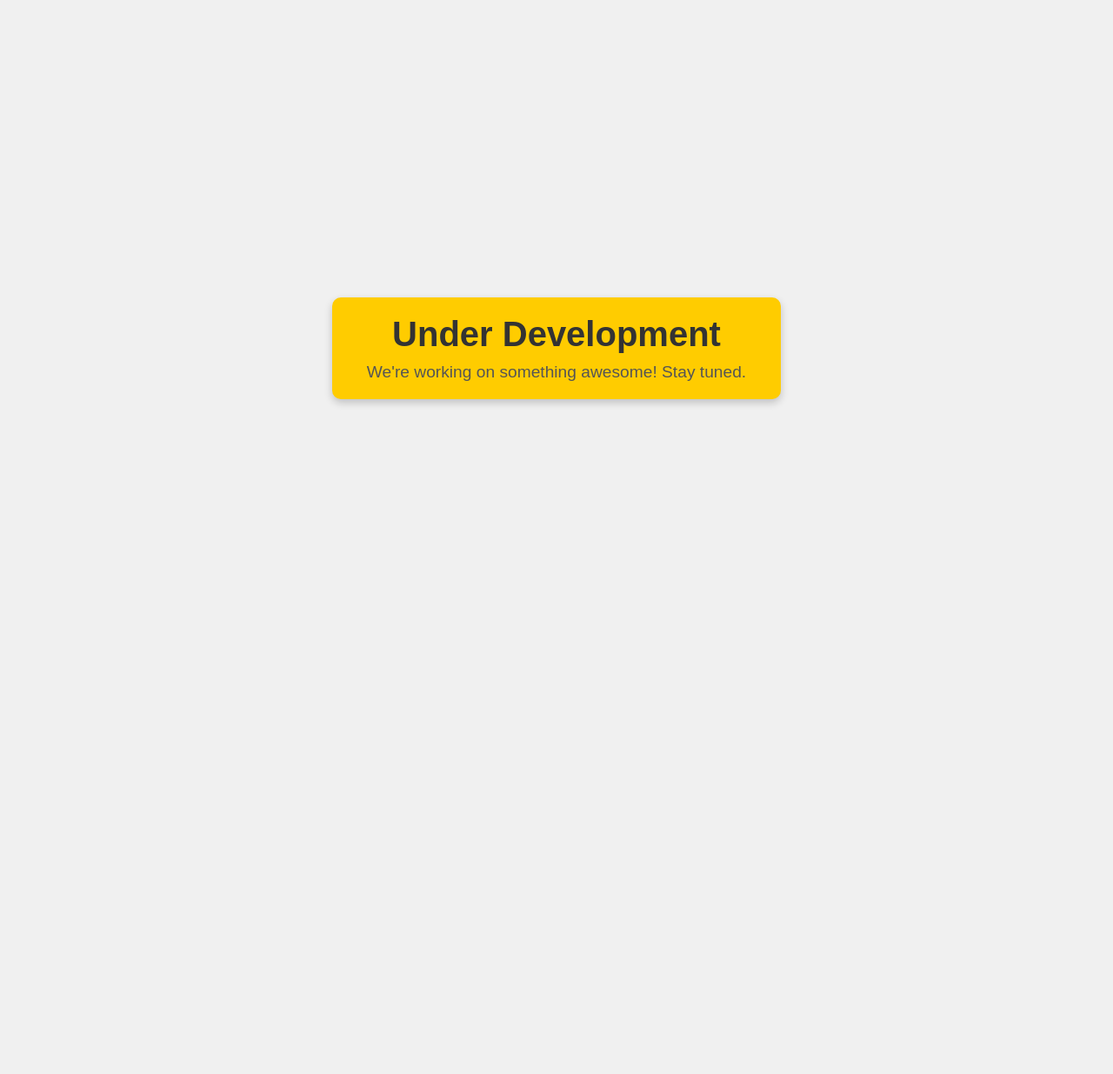
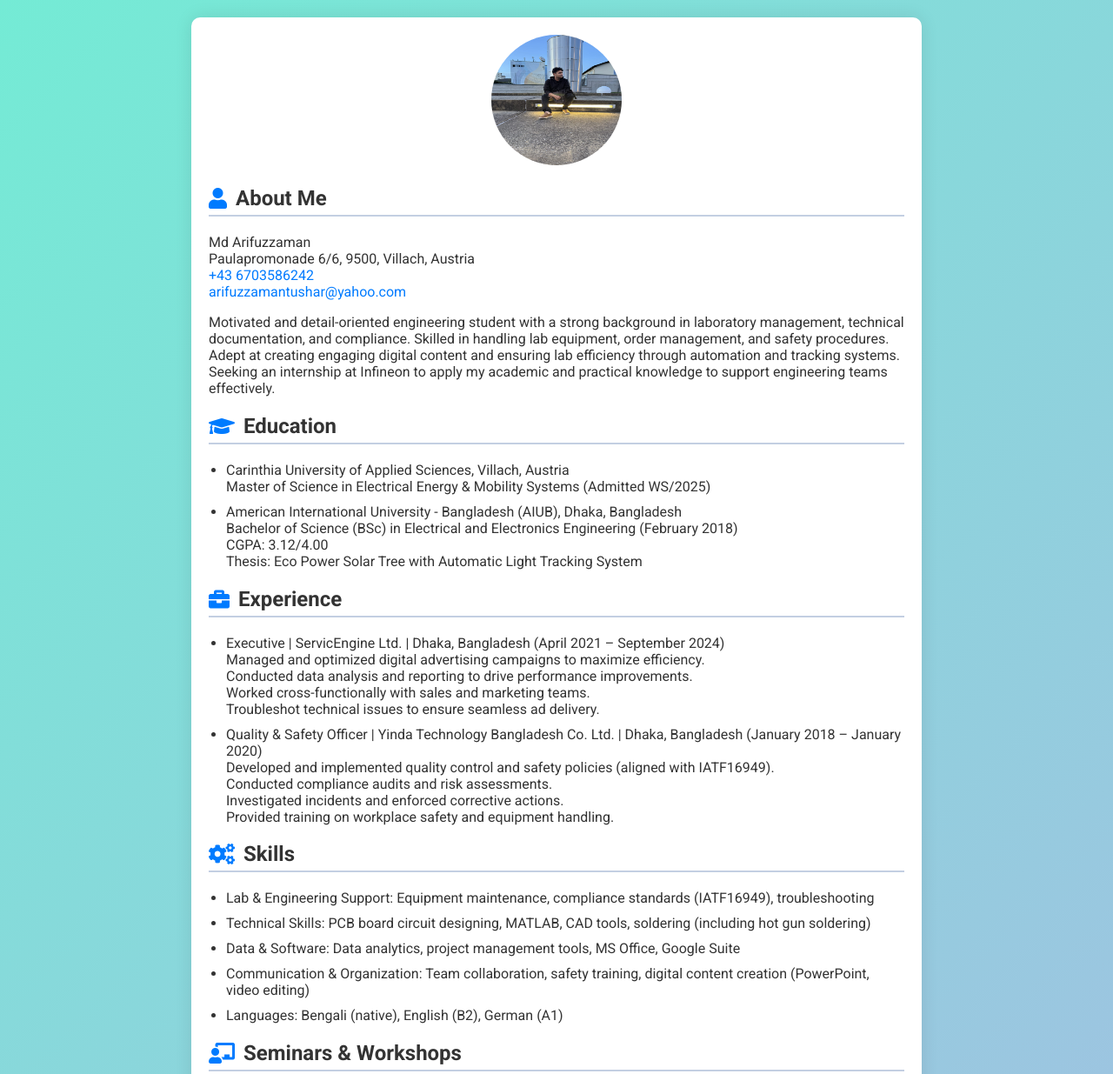
Before and after one commit to ArifuzzamanTushar/tushar, a plain HTML site: page index.html in a window 1280 px wide. Shown: the top 1235 px of the page at 87% size. Before the commit the page ends 800 px from the top, so only its background shows below. Drawn offline with Linux system fonts and the light colour scheme.

Commit message:
Add files via upload

```diff
--- a/index.html
+++ b/index.html
@@ -5,39 +5,128 @@
     <meta name="viewport" content="width=device-width, initial-scale=1.0">
     <title>Tushar's website</title>
     <style>
+        @import url('https://fonts.googleapis.com/css2?family=Roboto:wght@400;700&display=swap');
+        @import url('https://cdnjs.cloudflare.com/ajax/libs/font-awesome/5.15.4/css/all.min.css');
+
         body {
             margin: 0;
-            padding: 0;
+            padding: 20px;
+            background: linear-gradient(135deg, #74ebd5, #ACB6E5);
+            font-family: 'Roboto', sans-serif;
+            color: #333;
+        }
+        .cv {
+            max-width: 800px;
+            margin: auto;
+            background: white;
+            padding: 20px;
+            box-shadow: 0 0 20px rgba(0, 0, 0, 0.1);
+            border-radius: 10px;
+        }
+        .profile-picture {
+            text-align: center;
+            margin-bottom: 20px;
+        }
+        .profile-picture img {
+            border-radius: 50%;
+            width: 150px;
+            height: 150px;
+        }
+        h2 {
+            color: #333;
+            border-bottom: 2px solid #c3cfe2;
+            padding-bottom: 5px;
             display: flex;
-            justify-content: center;
             align-items: center;
-            height: 100vh;
-            background-color: #f0f0f0;
-            font-family: Arial, sans-serif;
         }
-        .banner {
-            background-color: #ffcc00;
-            padding: 20px 40px;
-            border-radius: 10px;
-            box-shadow: 0 4px 10px rgba(0, 0, 0, 0.2);
-            text-align: center;
+        h2 i {
+            margin-right: 10px;
+            color: #007bff;
         }
-        .banner h1 {
-            font-size: 2.5rem;
-            color: #333;
-            margin: 0;
+        ul {
+            list-style-type: disc;
+            padding-left: 20px;
         }
-        .banner p {
-            font-size: 1.2rem;
-            color: #555;
-            margin: 10px 0 0;
+        ul li {
+            margin-bottom: 10px;
+        }
+        a {
+            color: #007bff;
+            text-decoration: none;
+        }
+        a:hover {
+            text-decoration: underline;
         }
     </style>
 </head>
 <body>
-    <div class="banner">
-        <h1>Under Development</h1>
-        <p>We're working on something awesome! Stay tuned.</p>
+    <div class="cv">
+        <div class="profile-picture">
+            <img src="profile-picture.jpg" alt="Profile Picture">
+        </div>
+        <h2><i class="fas fa-user"></i>About Me</h2>
+        <p>Md Arifuzzaman<br>
+        Paulapromonade 6/6, 9500, Villach, Austria<br>
+        <a href="tel:+436703586242">+43 6703586242</a><br>
+        <a href="mailto:arifuzzamantushar@yahoo.com">arifuzzamantushar@yahoo.com</a></p>
+        <p>Motivated and detail-oriented engineering student with a strong background in laboratory management, technical documentation, and compliance. Skilled in handling lab equipment, order management, and safety procedures. Adept at creating engaging digital content and ensuring lab efficiency through automation and tracking systems. Seeking an internship at Infineon to apply my academic and practical knowledge to support engineering teams effectively.</p>
+
+        <h2><i class="fas fa-graduation-cap"></i>Education</h2>
+        <ul>
+            <li>Carinthia University of Applied Sciences, Villach, Austria<br>
+            Master of Science in Electrical Energy & Mobility Systems (Admitted WS/2025)</li>
+            <li>American International University - Bangladesh (AIUB), Dhaka, Bangladesh<br>
+            Bachelor of Science (BSc) in Electrical and Electronics Engineering (February 2018)<br>
+            CGPA: 3.12/4.00<br>
+            Thesis: Eco Power Solar Tree with Automatic Light Tracking System</li>
+        </ul>
+
+        <h2><i class="fas fa-briefcase"></i>Experience</h2>
+        <ul>
+            <li>Executive | ServicEngine Ltd. | Dhaka, Bangladesh (April 2021 – September 2024)<br>
+            Managed and optimized digital advertising campaigns to maximize efficiency.<br>
+            Conducted data analysis and reporting to drive performance improvements.<br>
+            Worked cross-functionally with sales and marketing teams.<br>
+            Troubleshot technical issues to ensure seamless ad delivery.</li>
+            <li>Quality & Safety Officer | Yinda Technology Bangladesh Co. Ltd. | Dhaka, Bangladesh (January 2018 – January 2020)<br>
+            Developed and implemented quality control and safety policies (aligned with IATF16949).<br>
+            Conducted compliance audits and risk assessments.<br>
+            Investigated incidents and enforced corrective actions.<br>
+            Provided training on workplace safety and equipment handling.</li>
+        </ul>
+
+        <h2><i class="fas fa-cogs"></i>Skills</h2>
+        <ul>
+            <li>Lab & Engineering Support: Equipment maintenance, compliance standards (IATF16949), troubleshooting</li>
+            <li>Technical Skills: PCB board circuit designing, MATLAB, CAD tools, soldering (including hot gun soldering)</li>
+            <li>Data & Software: Data analytics, project management tools, MS Office, Google Suite</li>
+            <li>Communication & Organization: Team collaboration, safety training, digital content creation (PowerPoint, video editing)</li>
+            <li>Languages: Bengali (native), English (B2), German (A1)</li>
+        </ul>
+
+        <h2><i class="fas fa-chalkboard-teacher"></i>Seminars & Workshops</h2>
+        <ul>
+            <li>Microcontroller Basics Workshop – AIUB Community of Engineering (ACES), October 2016</li>
+            <li>MATLAB & Simulink Workshop – IEEE AIUB Student Branch, November 2016</li>
+            <li>Arduino & Genuino Workshop – IEEE AIUB Student Branch, June 2016</li>
+            <li>Quadcopter Workshop – Engineering Students Association of Bangladesh (ESAB), March 2016</li>
+            <li>PSIM Simulation Workshop – Engineering Students Association of Bangladesh (ESAB), January 2016</li>
+            <li>Line Follower Robot Workshop – Engineering Students Association of Bangladesh (ESAB), March 2015</li>
+            <li>PCB Fabrication Seminar & Workshop – IEEE AIUB Student Branch, September 2014</li>
+        </ul>
+
+        <h2><i class="fas fa-futbol"></i>Activities</h2>
+        <ul>
+            <li>Sports: Swimming, Football</li>
+            <li>Hobbies: Watching movies, Music, Gardening, Traveling</li>
+        </ul>
+
+        <h2><i class="fas fa-envelope"></i>Contact</h2>
+        <p>Email: <a href="mailto:arifuzzamantushar@yahoo.com">arifuzzamantushar@yahoo.com</a></p>
+        <p>Phone: <a href="tel:+436703586242">+43 6703586242</a></p>
+
+        <h2><i class="fas fa-file-pdf"></i>CV</h2>
+        <embed src="/Users/arifuzzamantushar/Desktop/CV.pdf" type="application/pdf" width="600" height="400">
     </div>
 </body>
 </html>
```
Also changed, not shown: profile-picture.jpg (added), 1 other file.
